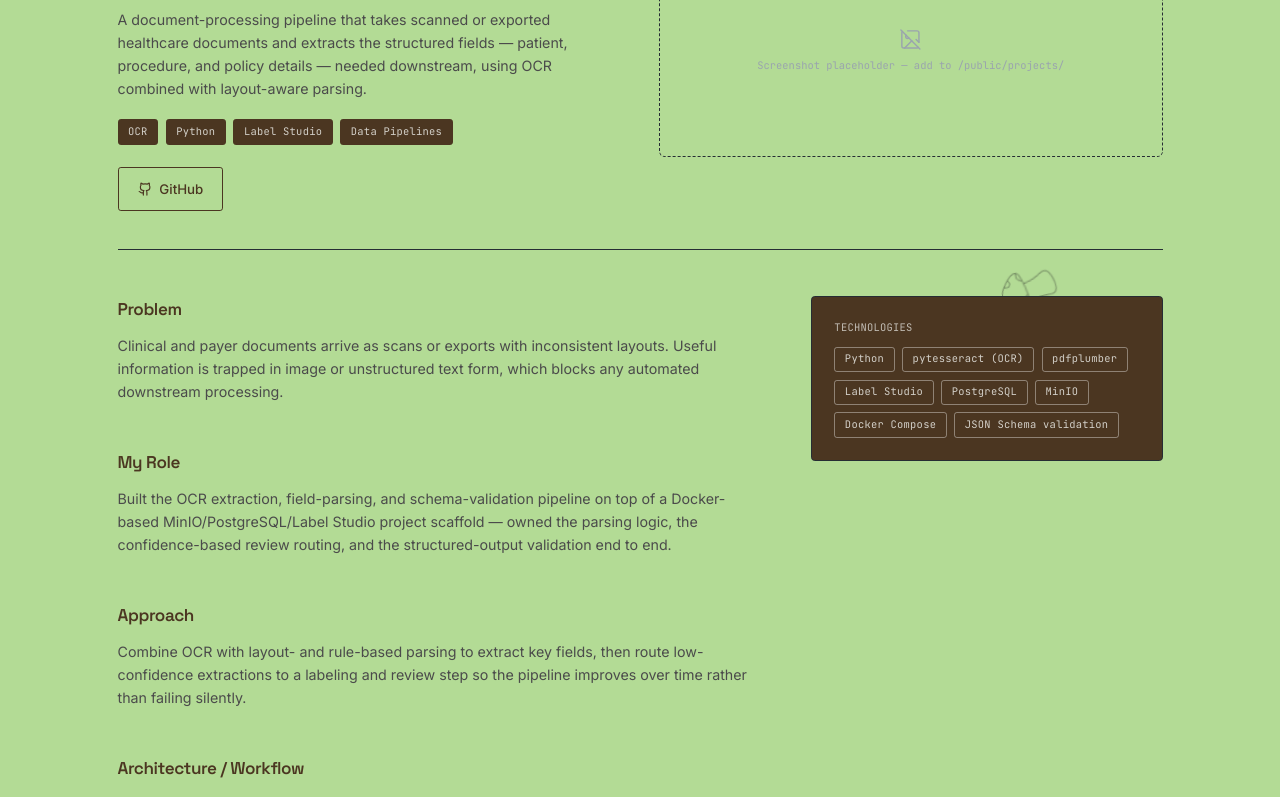
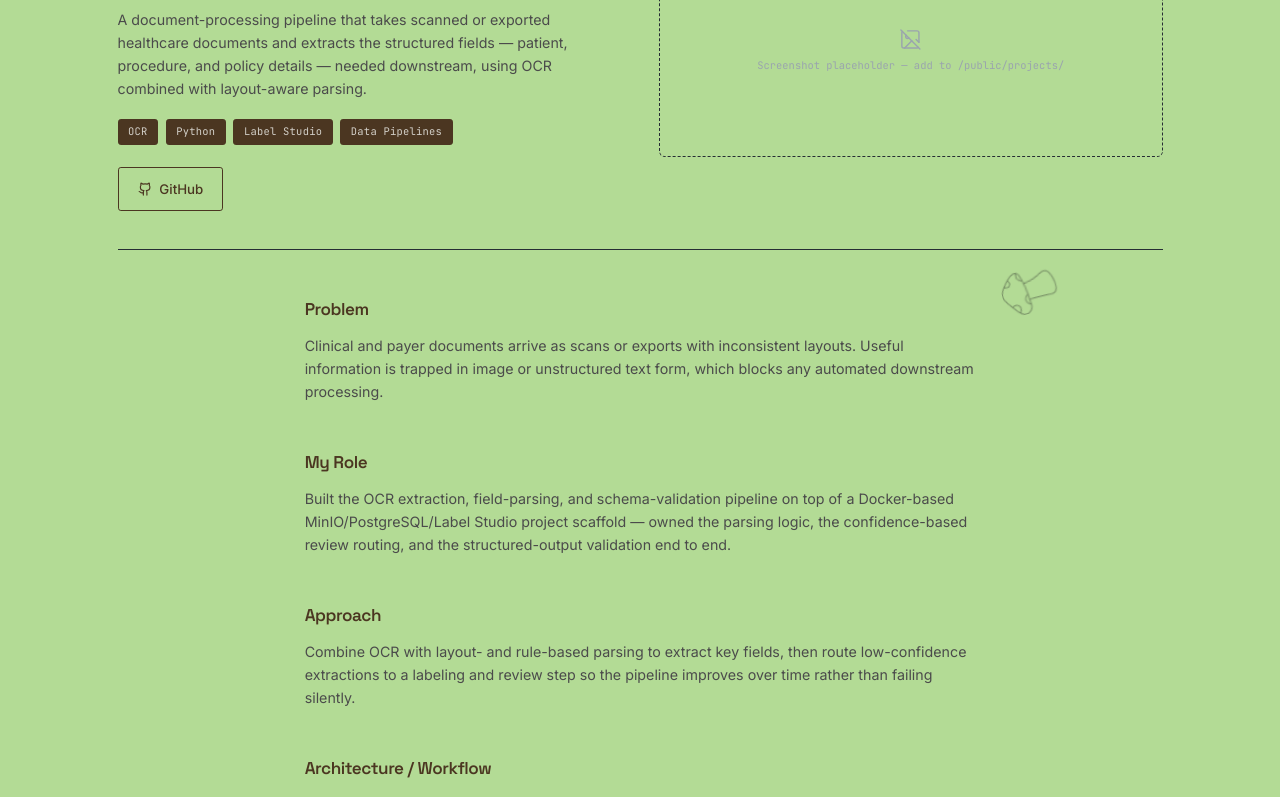
Before and after one commit to BrandonD243/brandond243.github.io, a React (Vite) app: page /projects/healthcare-document-parsing-ocr-pipeline in a window 1280 px wide. Shown: the part 300-1097 px from the top of the page. Built offline with nearby package versions, Linux system fonts and the light colour scheme.

Commit message:
Remove duplicate Technologies block, center case study body content

```diff
--- a/src/pages/CaseStudy.tsx
+++ b/src/pages/CaseStudy.tsx
@@ -81,8 +81,7 @@ export default function CaseStudy() {
         </div>
       </header>
 
-      <div className="mt-12 grid grid-cols-1 gap-14 lg:grid-cols-[1fr_0.55fr]">
-        <div className="space-y-12">
+      <div className="mx-auto mt-12 max-w-[70ch] space-y-12">
         <CaseSection heading="Problem" body={cs.problem} />
         <CaseSection heading="My Role" body={cs.myRole} />
         <CaseSection heading="Approach" body={cs.approach} />
@@ -124,22 +123,6 @@ export default function CaseStudy() {
         <CaseSection heading="Challenges & Lessons" body={cs.challenges} />
       </div>
 
-        <aside className="h-fit space-y-6 lg:sticky lg:top-24">
-          <div className="card p-6">
-            <h3 className="font-mono text-[11px] uppercase tracking-wide text-[#F5F6F3]/70">
-              Technologies
-            </h3>
-            <div className="mt-3 flex flex-wrap gap-2">
-              {cs.technologies.map((t) => (
-                <span key={t} className="tag">
-                  {t}
-                </span>
-              ))}
-            </div>
-          </div>
-        </aside>
-      </div>
-
       <div className="mt-16 flex items-center justify-between border-t hairline pt-8">
         <span className="font-mono text-xs text-[#638919] transition-colors hover:text-[#4B3621]">Next case study</span>
         <Link
```
Lines whose indentation alone changed are shown as unchanged.
